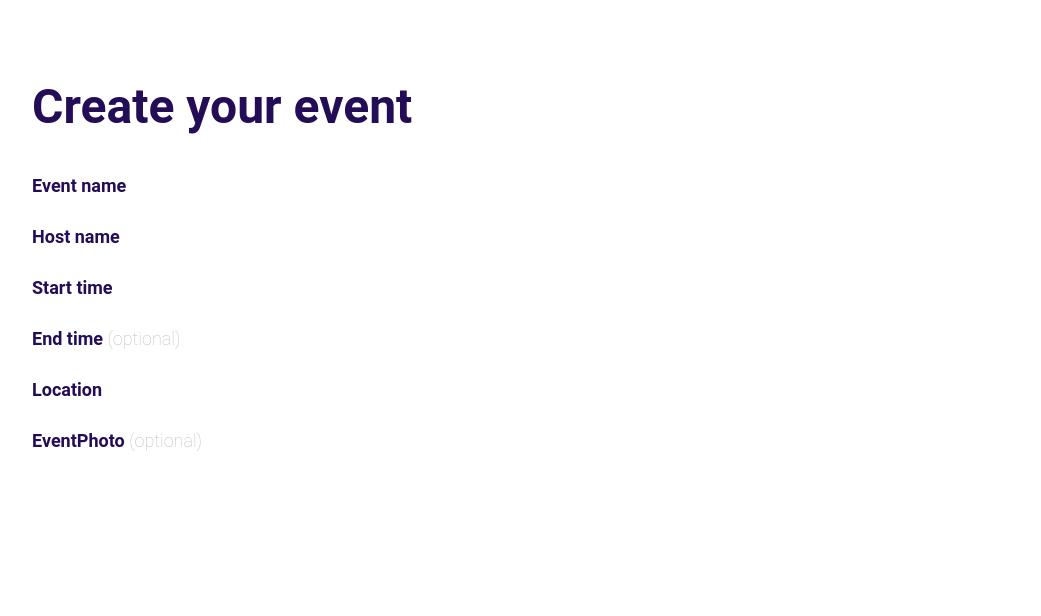
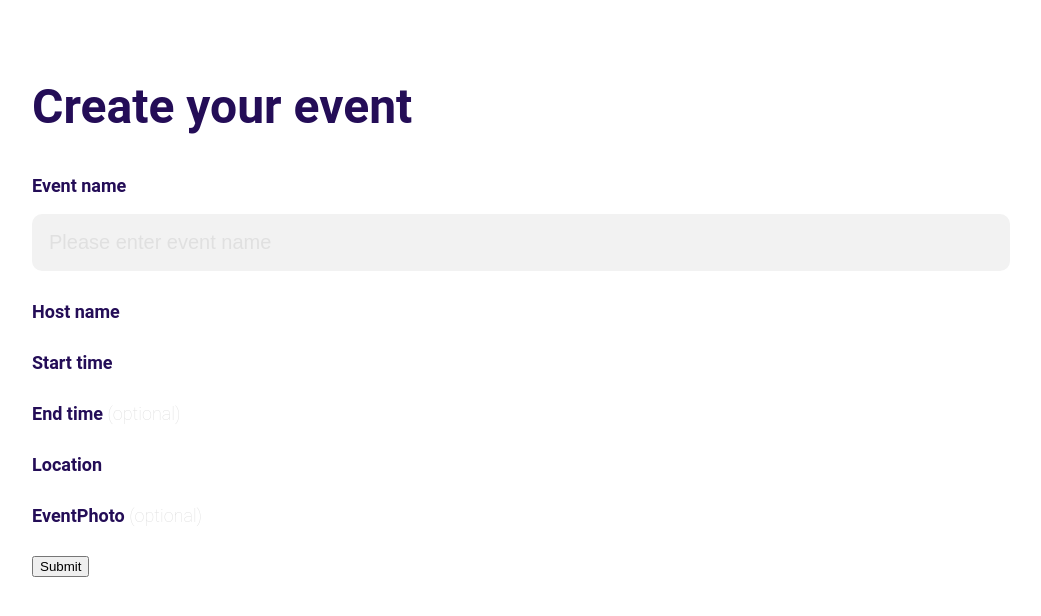
Before and after one commit to llii0046/envited-competitive-products, a React (Create React App) app: page /create in a window 1280 px wide. Shown: the top 616 px of the page, without its empty margins (136-1177 px from the left). Built offline with nearby package versions, Linux system fonts and the light colour scheme.

Commit message:
form input component finish

```diff
--- a/src/components/Pages/CreateEventPage/CreateEventPage.tsx
+++ b/src/components/Pages/CreateEventPage/CreateEventPage.tsx
@@ -1,6 +1,10 @@
-import EventInfoContainer from "../../Shares/EventInfoContainer"
+import EventInfoContainer from "../../Shares/EventInfoContainer";
 import styled from "styled-components";
 import { color } from "../../../styles/variables";
+import EventInfoInput from "../../Shares/EventInfoInput";
+import { useState } from "react";
+import { ERouterType } from "../../../constant/router";
+import { useNavigate } from "react-router-dom";
 
 const { darkPurple } = color;
 
@@ -13,23 +17,51 @@ const PageTitle = styled.h2`
   font-size: 48px;
 `;
 
+
 const CreateEventPage = () => {
+  const [eventName, setEventName] = useState<string>('');
+  const router = useNavigate();
+
+  const handleClick = () => {
+    const path = `/${ERouterType.EVENT}`;
+    router(path);
+  }
+
+
   return (
     <Container>
       <PageTitle>Create your event</PageTitle>
       <EventInfoContainer title='Event name' >
+        <EventInfoInput
+          placeholder="Please enter event name"
+          onChange={(event: React.ChangeEvent<HTMLInputElement>) =>
+            setEventName(event.target.value)
+          }
+          value={eventName}
+        />
+      </EventInfoContainer>
+
+      <EventInfoContainer title='Host name' >
 
       </EventInfoContainer>
-      <EventInfoContainer title='Host name' >
+
+      <EventInfoContainer title='Start time' >
+
       </EventInfoContainer>
-      <EventInfoContainer title='Start time' >
+
+      <EventInfoContainer title='End time' isOptional={true} >
+
       </EventInfoContainer>
-      <EventInfoContainer title='End time' isOptional={true} >
+
+      <EventInfoContainer title='Location' >
+
       </EventInfoContainer>
-      <EventInfoContainer title='Location' >
+
+      <EventInfoContainer title='EventPhoto' isOptional={true}>
+
       </EventInfoContainer>
-      <EventInfoContainer title='EventPhoto' isOptional={true}>
-      </EventInfoContainer>
+
+      <button onClick={handleClick}> Submit</button>
     </Container>
   )
 }
--- a/src/components/Shares/EventInfoContainer.tsx
+++ b/src/components/Shares/EventInfoContainer/EventInfoContainer.tsx
@@ -1,9 +1,8 @@
 import styled from 'styled-components';
 
+import { color } from '../../../styles/variables';
 
-import { color } from '../../styles/variables'
-
-const { darkPurple, neutrals3 } = color;
+const { darkPurple, neutrals4 } = color;
 
 interface EventInfoContainerProps {
     title: string;
@@ -23,7 +22,7 @@ const Header = styled.h3`
 `;
 
 const Optional = styled.span`
-  color: ${neutrals3};
+  color: ${neutrals4};
   font-weight: 100;
 `
 
--- /dev/null
+++ b/src/components/Shares/EventInfoContainer/index.tsx
@@ -0,0 +1 @@
+export { default } from './EventInfoContainer';
--- /dev/null
+++ b/src/components/Shares/EventInfoInput/EventInfoInput.tsx
@@ -0,0 +1,52 @@
+import { ChangeEventHandler } from 'react';
+import styled, { css } from 'styled-components';
+
+import { color } from '../../../styles/variables';
+
+const { neutrals4, neutrals5, redForeground, purple2, darkPurple } = color;
+
+interface JobAdInputProps {
+    placeholder: string;
+    onChange: ChangeEventHandler;
+    value: string | number;
+    required?: boolean;
+}
+
+const Input = styled.input`
+	border:1px solid transparent;
+    border-radius: 10px;
+	font-size: 20px;
+    background-color: ${neutrals5};
+	padding: 16px;
+	width: 100%;
+    outline: none;
+    color: ${darkPurple};
+
+	::placeholder {
+		color: ${neutrals4};
+	}
+    &:hover {
+        background-color: ${purple2};
+    }
+	${props =>
+        props.required &&
+        css`
+			border: 1px solid ${redForeground};
+		`}
+`;
+
+const JobAdInput: React.FC<JobAdInputProps> = props => {
+    const { placeholder, onChange, value, required = false } = props;
+    return (
+        <div>
+            <Input
+                placeholder={placeholder}
+                onChange={onChange}
+                value={value}
+                required={required}
+            />
+        </div>
+    );
+};
+
+export default JobAdInput;
--- /dev/null
+++ b/src/components/Shares/EventInfoInput/index.tsx
@@ -0,0 +1 @@
+export {default} from './EventInfoInput';
```
